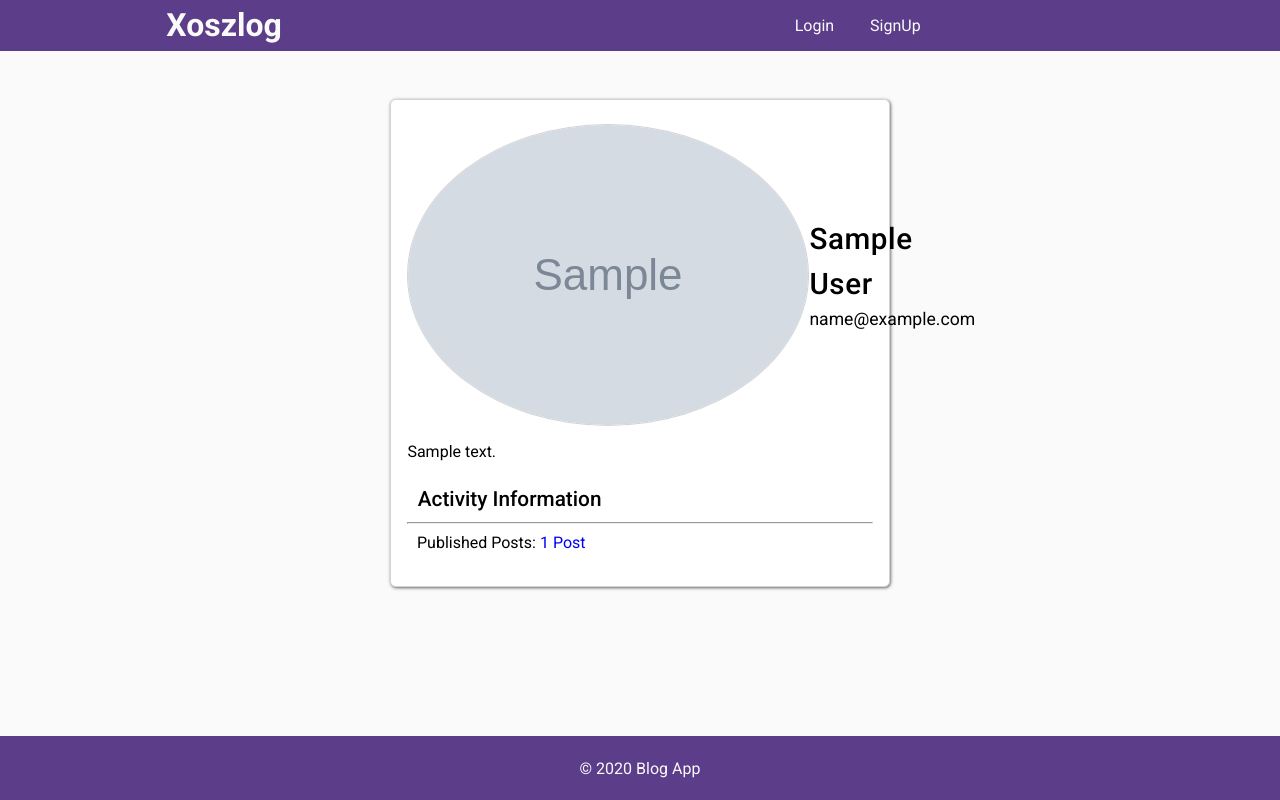
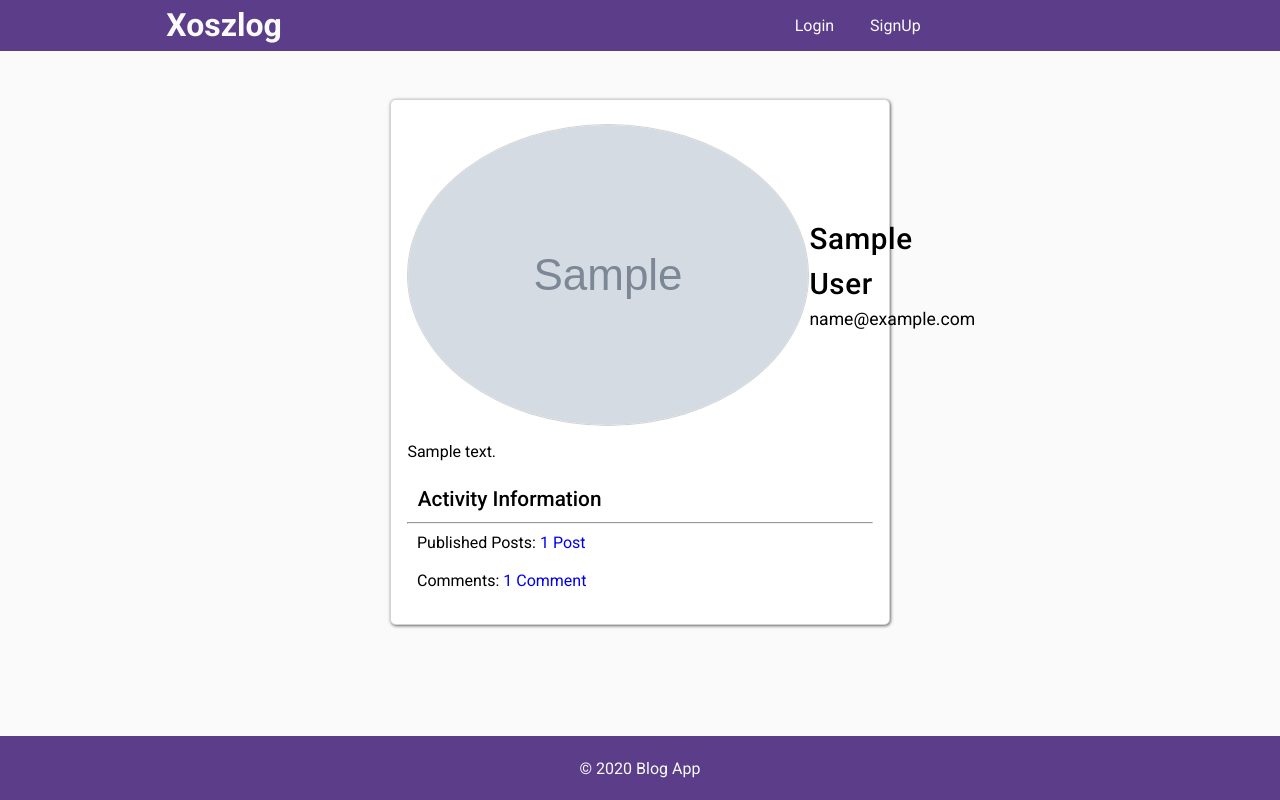
Before and after one commit to Seth250/blog-app, a Django app: a page that uses userprofiles/templates/userprofiles/profile.html in a window 1280 px wide. Run offline with Django 3.2, Linux system fonts and the light colour scheme; tables that the repository leaves empty hold one stand-in row (values such as "Sample post"); grey boxes marked "Sample" are stand-in pictures; some libraries are stand-ins or nearby versions.

Commit message:
temporary modifications

```diff
--- a/blog/templates/blog/draft_preview.html
+++ b/blog/templates/blog/draft_preview.html
@@ -7,7 +7,7 @@
 {% block content %}
 <div class="post-detail">
   <div class="post-detail__title">
-    <h1>{{ object.title }} &mdash; Draft Preview</h1>
+    <h1>{{ object.title }} (Draft Preview)</h1>
     <a href="#">{{ object.category }}</a>
   </div>
   <div>
--- a/userprofiles/templates/userprofiles/profile.html
+++ b/userprofiles/templates/userprofiles/profile.html
@@ -43,6 +43,10 @@
           {{ num_published }} Post{{ num_published|pluralize }}
         </a>
       </div>
+      <div class="form-row">
+        Comments:
+        <a href="{% url 'blog:user_comments' %}">{{ num_comments }} Comment{{ num_comments|pluralize }}</a>
+      </div>
       {% if request.user == user_obj %}
         <div class="form-row">
           Drafted Posts:
--- a/userprofiles/views.py
+++ b/userprofiles/views.py
@@ -18,7 +18,8 @@ class UserProfileView(View):
 			'num_drafted': user_obj.posts.drafted().count(),
 			'num_published': user_obj.posts.published().count(),
 			'num_liked': user_obj.post_likes.count(),
-			'num_disliked': user_obj.post_dislikes.count()
+			'num_disliked': user_obj.post_dislikes.count(),
+			'num_comments': user_obj.comments.count()
 		}
 		return render(request, 'userprofiles/profile.html', context)
 
```
